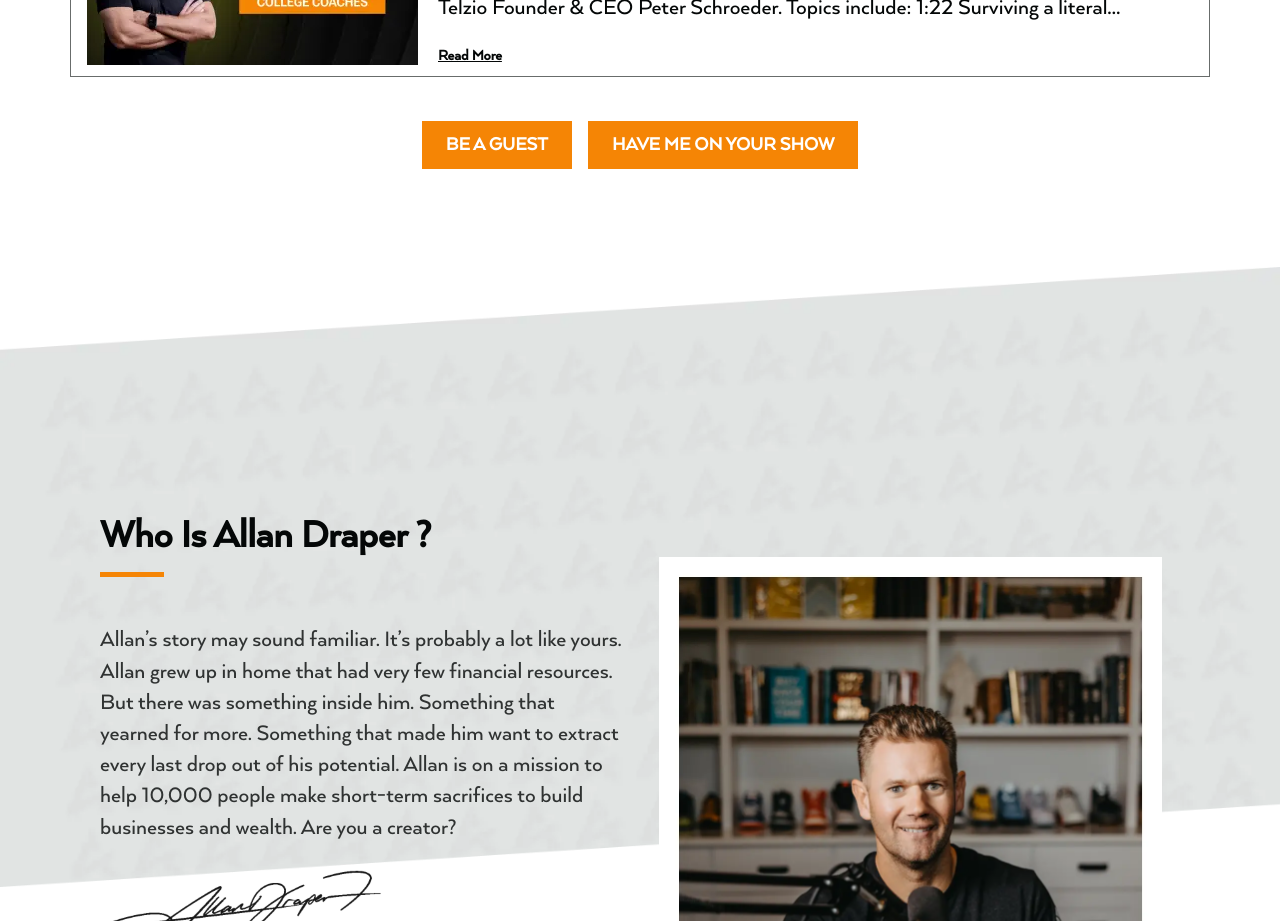
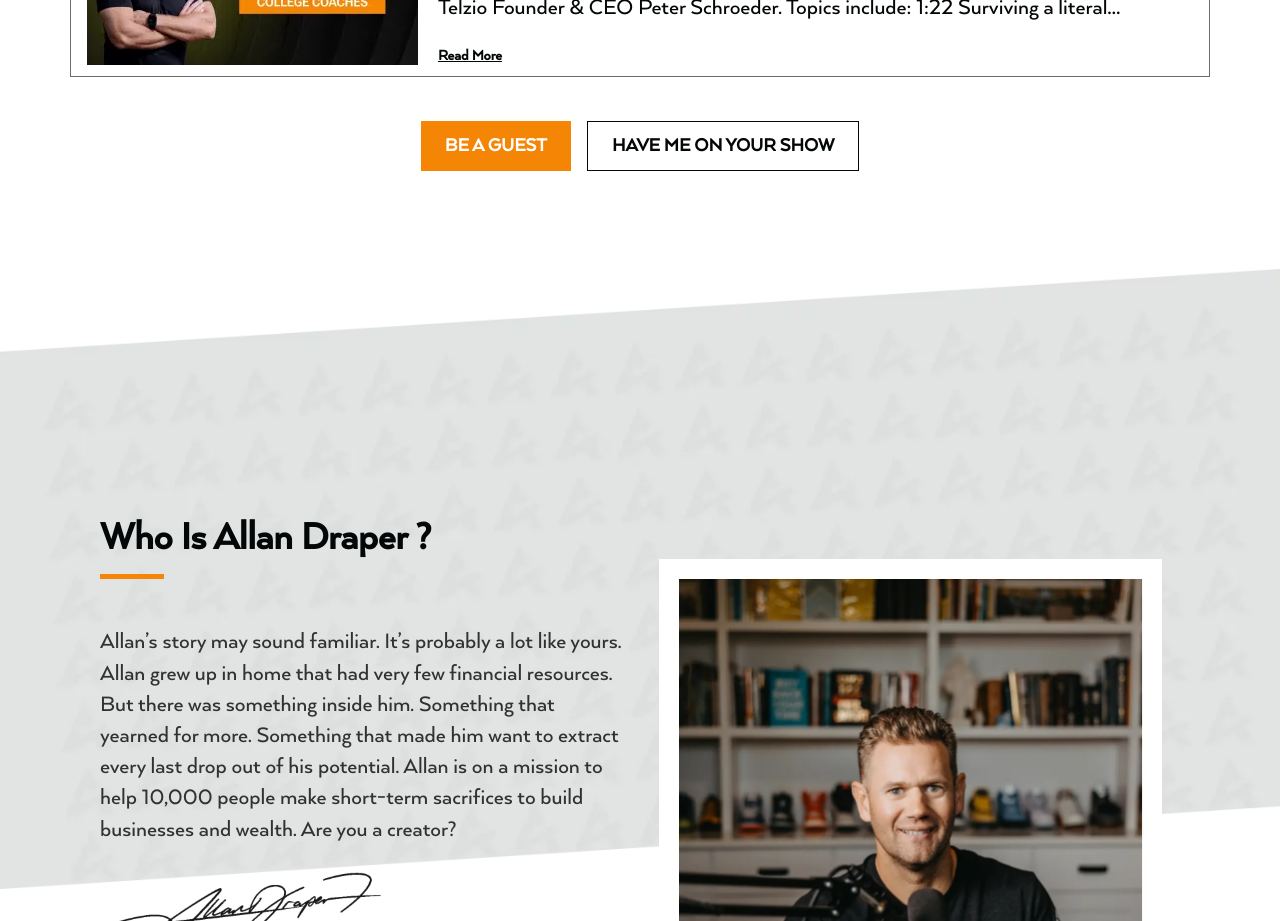
Before and after one commit to Deepak-Maan/Allan-Drapper, a Next.js app: page / in a window 1280 px wide. Shown: the part 2080-3001 px from the top of the page. Built offline with nearby package versions, Linux system fonts and the light colour scheme.

Commit message:
common btn class name change

```diff
--- a/src/components/Portfolio/Work.jsx
+++ b/src/components/Portfolio/Work.jsx
@@ -67,7 +67,7 @@ const Work = () => {
           </SwiperSlide>
         </Swiper>
         <div className=" flex justify-center items-center mt-12">
-          <Button text='APPLY' classesbtn=" w-[105px]" />
+          <Button text='APPLY' className=" w-[105px]" />
         </div>
       </div>
     </>
--- a/src/components/homePage/ProdcastVideos.jsx
+++ b/src/components/homePage/ProdcastVideos.jsx
@@ -10,8 +10,8 @@ const ProdcastVideos = () => {
                 <Heading heading="Podcasts" className="after:bg-yellow flex justify-center after:left-1/2 after:-translate-x-1/2 mb-8 md:mb-14 lg:mb-20 xl:mb-[107px]" />
                 <ProdcastVideoMap />
                 <div className="flex flex-wrap gap-4 justify-center sm:mt-11">
-                    <CommonButton text='BE A GUEST' classesbtn=' max-sm:w-full' />
-                    <CommonButton text='HAVE ME ON YOUR SHOW' classesbtn='after:bg-white max-sm:w-full bg-white !hover:!text-yellow hover:border-yellow border border-lightBlack !text-lightBlack' />
+                    <CommonButton text='BE A GUEST' className=' max-sm:w-full' />
+                    <CommonButton text='HAVE ME ON YOUR SHOW' className='after:bg-white max-sm:w-full bg-white !hover:!text-yellow hover:border-yellow border border-lightBlack !text-lightBlack' />
                 </div>
             </div>
         </>
```
